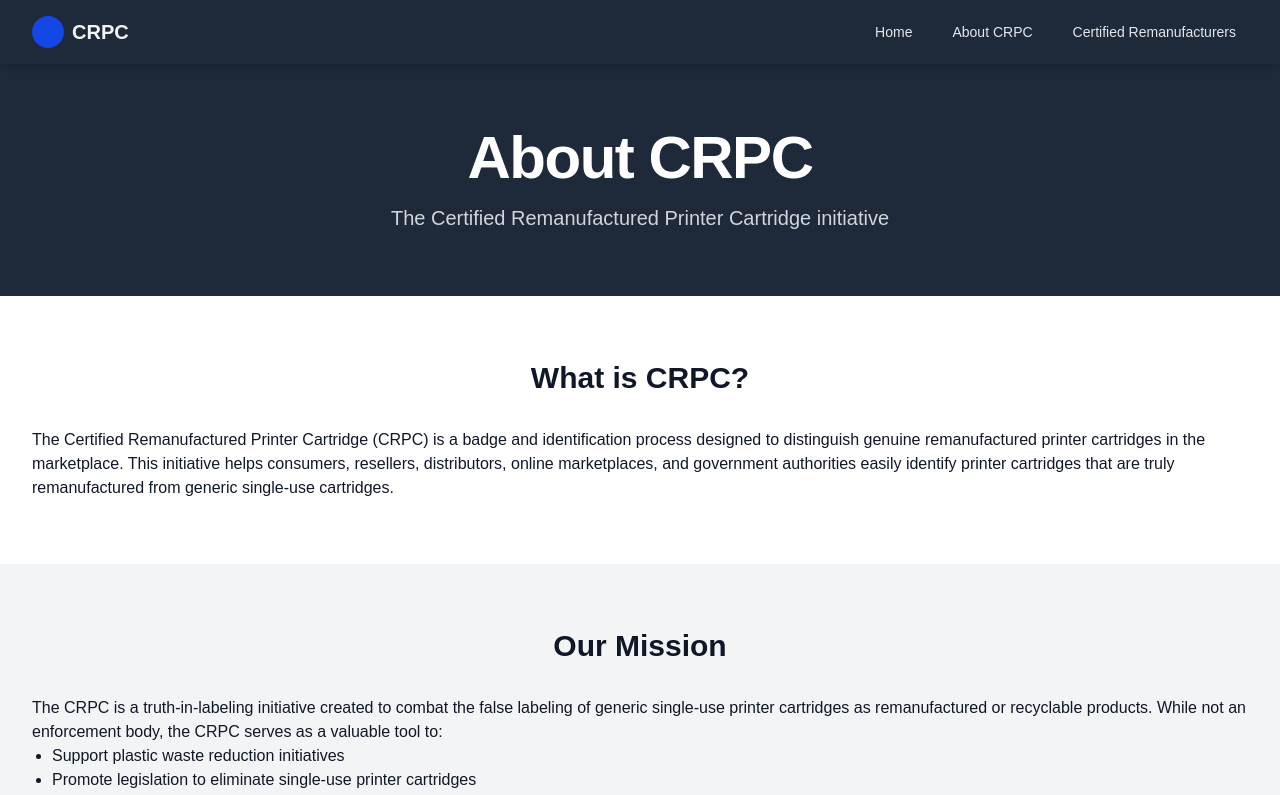
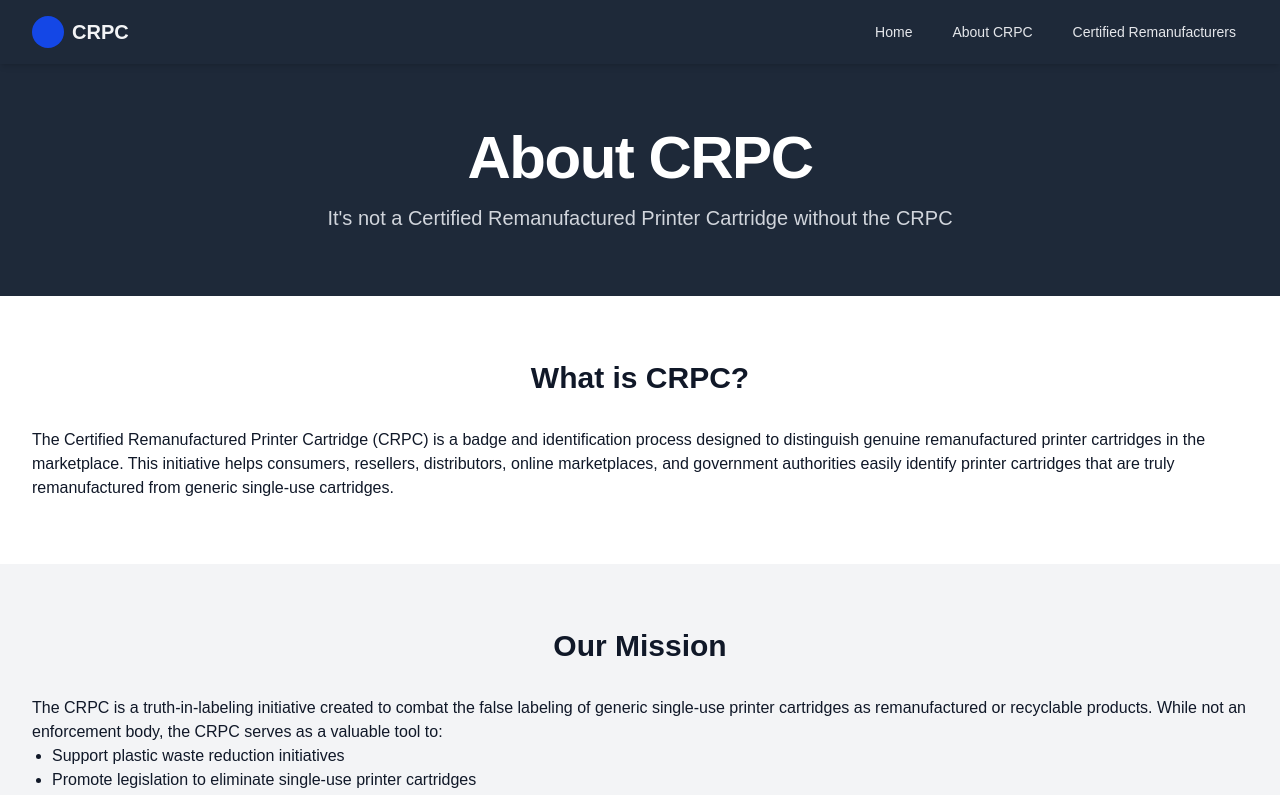
Before and after one commit to correlator/crpc, a Next.js app: page /about in a window 1280 px wide. Shown: the top 795 px of the page. Built offline with nearby package versions, Linux system fonts and the light colour scheme.

Commit message:
eric changes

```diff
--- a/src/app/about/page.tsx
+++ b/src/app/about/page.tsx
@@ -13,7 +13,7 @@ export default function AboutPage() {
             About CRPC
           </h1>
           <p className="mt-4 max-w-3xl mx-auto text-xl text-gray-300">
-            The Certified Remanufactured Printer Cartridge initiative
+            It's not a Certified Remanufactured Printer Cartridge without the CRPC
           </p>
         </div>
       </div>
--- a/src/app/blog/co2_per_cartridge/page.tsx
+++ b/src/app/blog/co2_per_cartridge/page.tsx
@@ -172,6 +172,7 @@ export default function BlogPost() {
           <div className="prose prose-lg mx-auto text-gray-900">
             <h2 className="text-gray-900 text-3xl font-bold text-center mb-8">Key Citations</h2>
             <ul className="text-gray-900 list-disc pl-5">
+              <li><a href="https://energycentral.com/c/ec/ink-waste-environmental-impact-printer-cartridges" className="text-blue-600 hover:underline">Ink Waste: The Environmental Impact of Printer Cartridges</a></li>
               <li><a href="https://www.planetgreenrecycle.com/blogs/news/the-environmental-impact-of-printer-cartridges-a-call-for-responsible-recycling" className="text-blue-600 hover:underline">Planet Green Recycle Environmental Impact</a></li>
               <li><a href="https://www.cloverimaging.com/LCA" className="text-blue-600 hover:underline">Clover Imaging Group LCA Report</a></li>
               <li><a href="https://pmc.ncbi.nlm.nih.gov/articles/PMC8587715/" className="text-blue-600 hover:underline">Life-Cycle Assessment of Polypropylene Production</a></li>
--- a/src/components/WasteSection.tsx
+++ b/src/components/WasteSection.tsx
@@ -38,10 +38,10 @@ const WasteSection = () => {
             <div className="mt-6 lg:mt-0">
               <h3 className="text-xl font-bold text-gray-900 mb-4">The Environmental Crisis</h3>
               <p className="text-gray-600 mb-4">
-                Printer cartridges take over <span className="font-semibold text-slate-700">450+ years</span> to decompose in landfills, creating a significant environmental burden. With <span className="font-semibold text-slate-700">375+ million</span> cartridges discarded annually, they represent one of the most problematic e-waste categories.
+                Printer cartridges take over <span className="font-semibold text-slate-700">450+ years</span> to break down into microplastics in landfills, creating a significant environmental burden. With <span className="font-semibold text-slate-700">375+ million</span> cartridges discarded annually, they represent one of the most problematic e-waste categories.
               </p>
               <p className="text-gray-600 mb-4">
-                Each remanufactured cartridge saves approximately <span className="font-semibold text-slate-700">0.6 liters of oil</span> and reduces CO₂ emissions by up to <span className="font-semibold text-slate-700">1.8 kg</span> compared to manufacturing new ones. <Link href="/crpc/blog/co2_per_cartridge" className="text-blue-600 hover:text-blue-800 font-medium">Read our detailed analysis</Link> on the environmental benefits of remanufacturing.
+                Each remanufactured cartridge saves approximately <span className="font-semibold text-slate-700">0.6 liters of oil</span> and reduces CO₂ emissions by up to <span className="font-semibold text-slate-700">1.8 kg</span> compared to manufacturing new ones. <Link href="/blog/co2_per_cartridge" className="text-blue-600 hover:text-blue-800 font-medium">Read our detailed analysis</Link> on the environmental benefits of remanufacturing.
               </p>
               <p className="text-gray-600">
                 Remanufacturing these cartridges instead of producing new ones can reduce plastic waste by up to 90% and significantly decrease the carbon footprint associated with printer consumables.
```
Also changed, not shown: public/images/crpc_badge.png.
